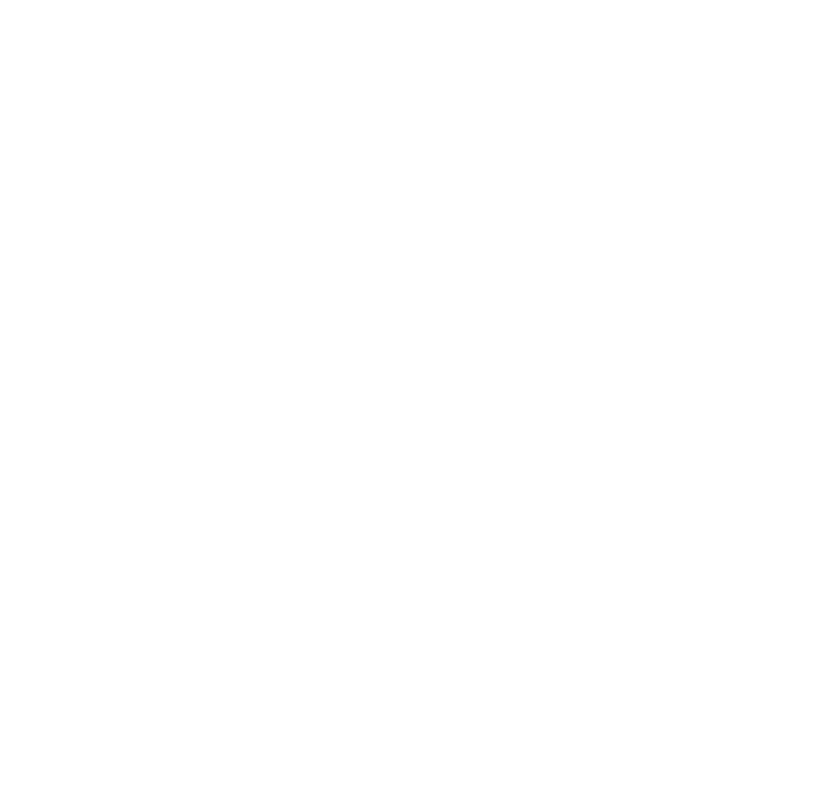
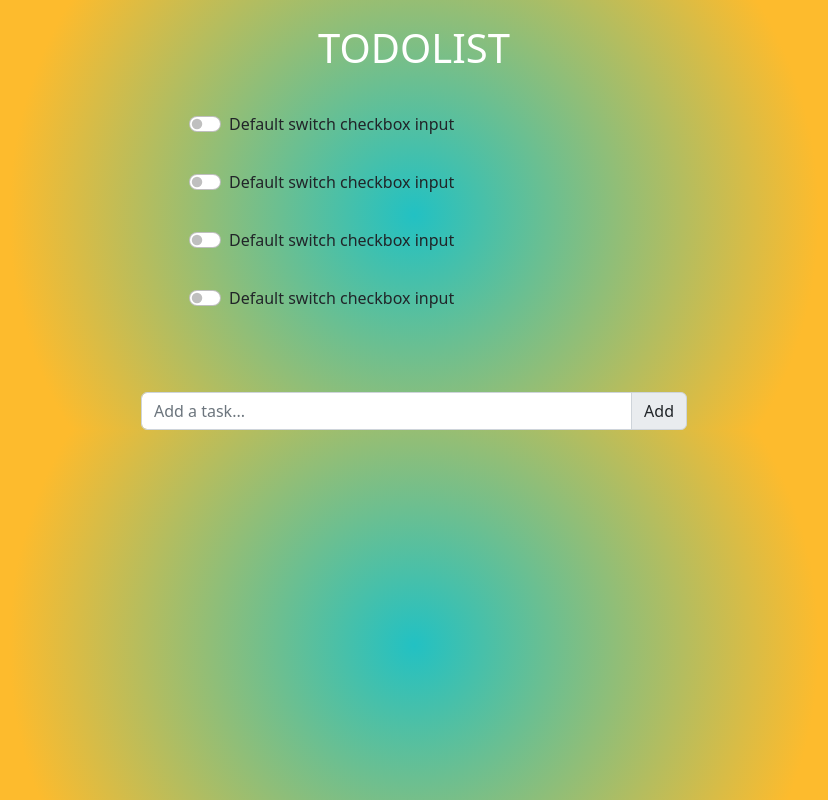
Before and after one commit to EnricoPiombini/vue-todolist, a plain HTML site: page index.html in a window 1280 px wide. Shown: the whole page, without its empty margins (226-1054 px from the left). Drawn offline with nearby package versions, Linux system fonts and the light colour scheme.

Commit message:
Html css

```diff
--- a/css/style.css
+++ b/css/style.css
@@ -0,0 +1,15 @@
+body {
+    background: rgb(34, 193, 195);
+    background: radial-gradient(circle, rgba(34, 193, 195, 1) 0%, rgba(253, 187, 45, 1) 60%);
+
+}
+
+ul{
+    margin-bottom: 4rem;
+}
+
+ul li {
+    list-style: none;
+    padding: 1rem;
+
+}
--- a/index.html
+++ b/index.html
@@ -1,5 +1,6 @@
 <!DOCTYPE html>
 <html lang="en">
+
 <head>
     <meta charset="UTF-8">
     <meta http-equiv="X-UA-Compatible" content="IE=edge">
@@ -10,8 +11,64 @@
     <script src="https://cdn.jsdelivr.net/npm/vue@2/dist/vue.js"></script>
     <title>TodoList</title>
 </head>
+
 <body>
+    <div id="app">
+        <div class="container">
+            <div class="row justify-content-center">
+                <div class="col-md-6">
+                    <h1 class="text-center text-white mt-4 mb-4">TODOLIST</h1>
+                    <div class="listTodos">
+                        <ul>
+                            <li>
+                                <div class="form-check form-switch">
+                                    <input class="form-check-input" type="checkbox" role="switch"
+                                        id="flexSwitchCheckDefault">
+                                    <label class="form-check-label" for="flexSwitchCheckDefault">Default switch checkbox
+                                        input</label>
+                                </div>
+                            </li>
 
+                            <li>
+                                <div class="form-check form-switch">
+                                    <input class="form-check-input" type="checkbox" role="switch"
+                                        id="flexSwitchCheckDefault">
+                                    <label class="form-check-label" for="flexSwitchCheckDefault">Default switch checkbox
+                                        input</label>
+                                </div>
+                            </li>
+
+                            <li>
+                                <div class="form-check form-switch">
+                                    <input class="form-check-input" type="checkbox" role="switch"
+                                        id="flexSwitchCheckDefault">
+                                    <label class="form-check-label" for="flexSwitchCheckDefault">Default switch checkbox
+                                        input</label>
+                                </div>
+                            </li>
+
+                            <li>
+                                <div class="form-check form-switch">
+                                    <input class="form-check-input" type="checkbox" role="switch"
+                                        id="flexSwitchCheckDefault">
+                                    <label class="form-check-label" for="flexSwitchCheckDefault">Default switch checkbox
+                                        input</label>
+                                </div>
+                            </li>
+
+                        </ul>
+
+                        <div class="input-group mt-6">
+                            <input type="text" class="form-control" placeholder="Add a task..."
+                                aria-label="Recipient's username" aria-describedby="basic-addon2">
+                            <span class="input-group-text" id="basic-addon2">Add</span>
+                        </div>
+                    </div>
+                </div>
+            </div>
+        </div>
+    </div>
     <script src="js/app.js"></script>
 </body>
+
 </html>
```
